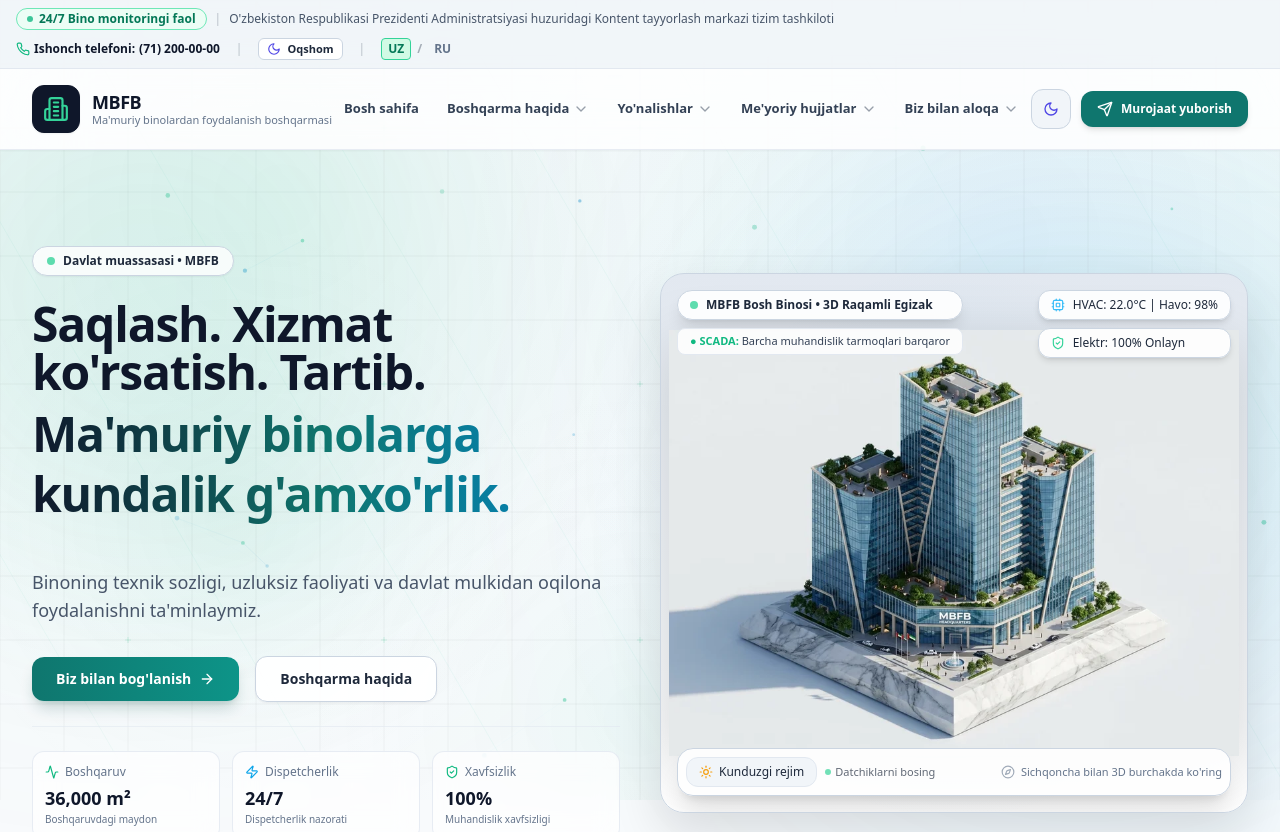
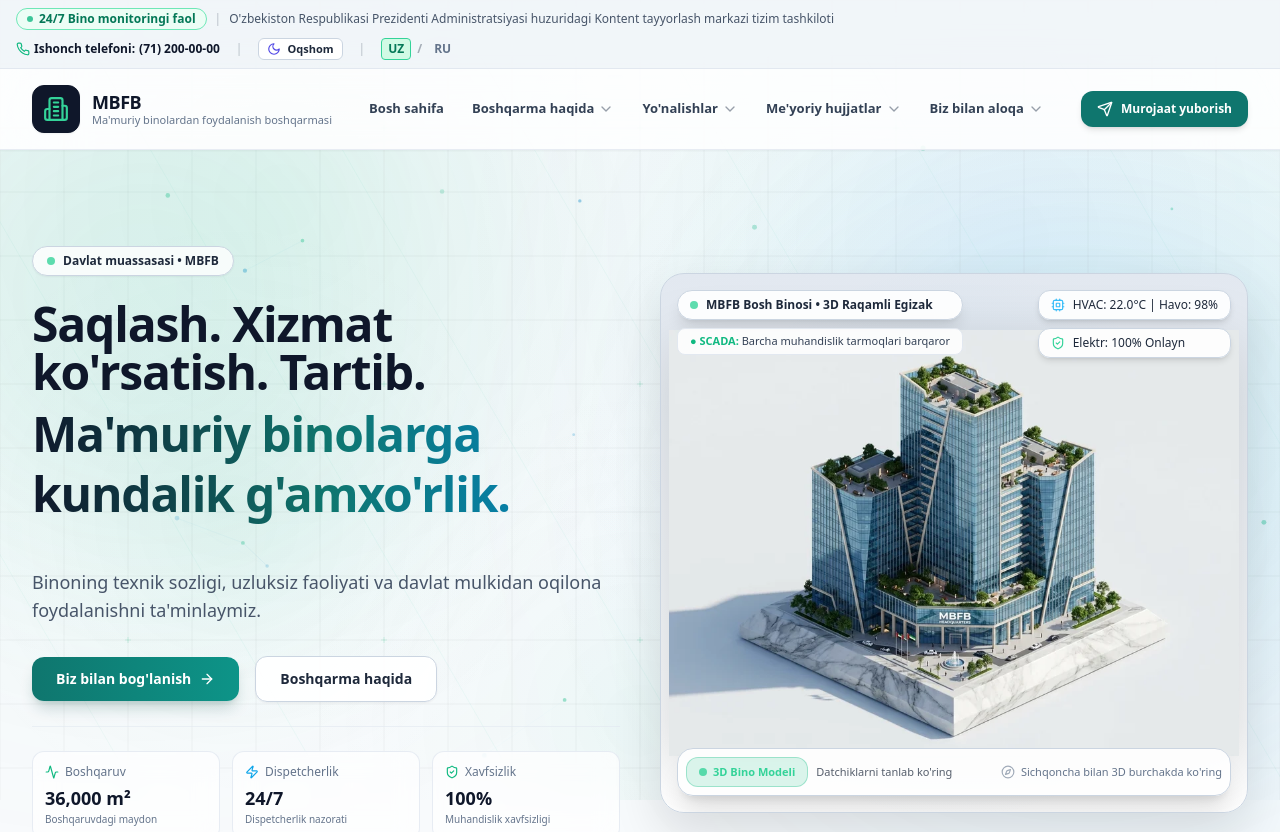
Before and after one commit to KMohir/mbfb, a Next.js app: page / in a window 1280 px wide. Shown: the top 832 px of the page. Built offline with nearby package versions, Linux system fonts and the light colour scheme.

Commit message:
fix(ui): remove duplicate theme switchers from header and 3D hero viewer

```diff
--- a/components/3d/HeroBuilding3D.tsx
+++ b/components/3d/HeroBuilding3D.tsx
@@ -315,32 +315,13 @@
         }`}
       >
         <div className="flex items-center gap-2">
-          {/* Day / Night Toggle */}
-          <button
-            onClick={() => setTimeMode(timeMode === "day" ? "night" : "day")}
-            className={`px-3 py-1.5 rounded-xl font-medium flex items-center gap-1.5 transition-all cursor-pointer ${
-              isNight
-                ? "bg-white/10 hover:bg-white/20 text-white"
-                : "bg-slate-100 hover:bg-slate-200 text-slate-800 border border-slate-200"
-            }`}
-          >
-            {timeMode === "day" ? (
-              <>
-                <Sun className="w-3.5 h-3.5 text-amber-500" />
-                <span>{lang === "uz" ? "Kunduzgi rejim" : "Дневной режим"}</span>
-              </>
-            ) : (
-              <>
-                <Moon className="w-3.5 h-3.5 text-indigo-400" />
-                <span>{lang === "uz" ? "Oqshom / Tungi" : "Ночной режим"}</span>
-              </>
-            )}
-          </button>
+          <div className="inline-flex items-center gap-1.5 px-3 py-1.5 rounded-xl bg-emerald-500/15 border border-emerald-500/30 text-emerald-400 font-semibold text-[11px]">
+            <span className="w-2 h-2 rounded-full bg-emerald-400 animate-pulse" />
+            <span>{lang === "uz" ? "3D Bino Modeli" : "3D Модель Здания"}</span>
+          </div>
 
-          {/* Hotspot Toggle Hint */}
-          <span className="hidden md:inline-flex items-center gap-1 text-[11px] opacity-70">
-            <span className="w-1.5 h-1.5 rounded-full bg-emerald-400 animate-pulse" />
-            <span>{lang === "uz" ? "Datchiklarni bosing" : "Кликайте по датчикам"}</span>
+          <span className="text-[11px] opacity-75">
+            {lang === "uz" ? "Datchiklarni tanlab ko'ring" : "Кликайте по датчикам"}
           </span>
         </div>
 
--- a/components/Header.tsx
+++ b/components/Header.tsx
@@ -2,14 +2,14 @@
 
 import { useState } from "react";
 import Link from "next/link";
-import { Building2, ChevronDown, Menu, X, Send, Sun, Moon } from "lucide-react";
+import { Building2, ChevronDown, Menu, X, Send } from "lucide-react";
 import { useLanguage } from "@/lib/LanguageContext";
 import { useTheme } from "@/lib/ThemeContext";
 
 export default function Header() {
   const [mobileOpen, setMobileOpen] = useState(false);
   const { t } = useLanguage();
-  const { theme, toggleTheme } = useTheme();
+  const { theme } = useTheme();
 
   const isDark = theme === "dark";
 
@@ -300,22 +300,8 @@
           </div>
         </nav>
 
-        {/* CTA BUTTON & THEME TOGGLE */}
+        {/* CTA BUTTON & MOBILE MENU TOGGLE */}
         <div className="flex items-center gap-2.5">
-
-          {/* Quick Theme Toggle Button in Header */}
-          <button
-            onClick={toggleTheme}
-            className={`w-10 h-10 rounded-xl flex items-center justify-center transition-all cursor-pointer border ${
-              isDark
-                ? "bg-white/10 hover:bg-white/20 text-amber-300 border-white/15"
-                : "bg-slate-100 hover:bg-slate-200 text-indigo-600 border-slate-300"
-            }`}
-            title={isDark ? "Kunduzgi (yorug') rejim" : "Tungi (qorong'i) rejim"}
-          >
-            {isDark ? <Sun className="w-4 h-4 text-amber-400" /> : <Moon className="w-4 h-4 text-indigo-600" />}
-          </button>
-
           <Link
             href="/contact/details"
             className="inline-flex items-center gap-2 bg-[#0f766e] hover:bg-[#115e59] text-white text-xs font-bold px-4 py-2.5 rounded-xl shadow-md hover:shadow-emerald-900/50 transition-all hover:scale-[1.02]"
```
